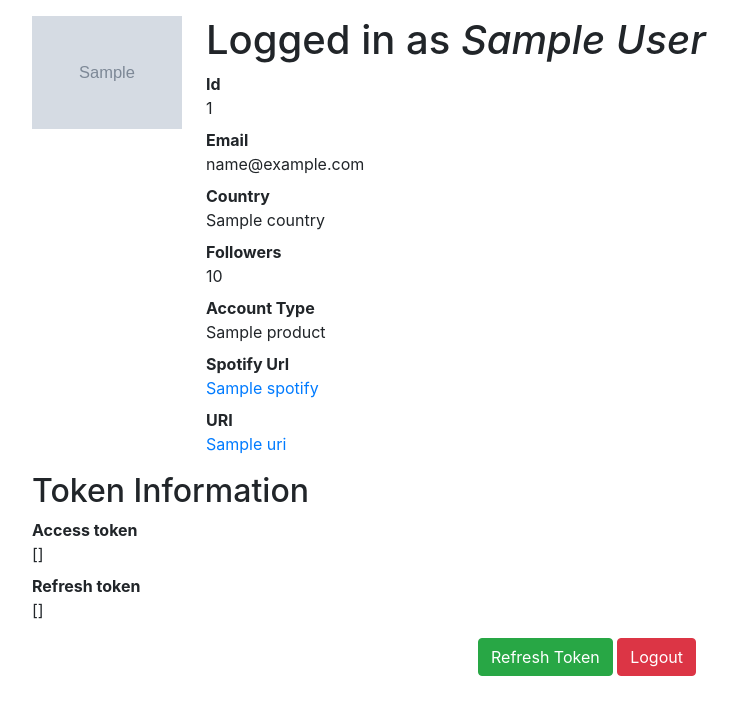
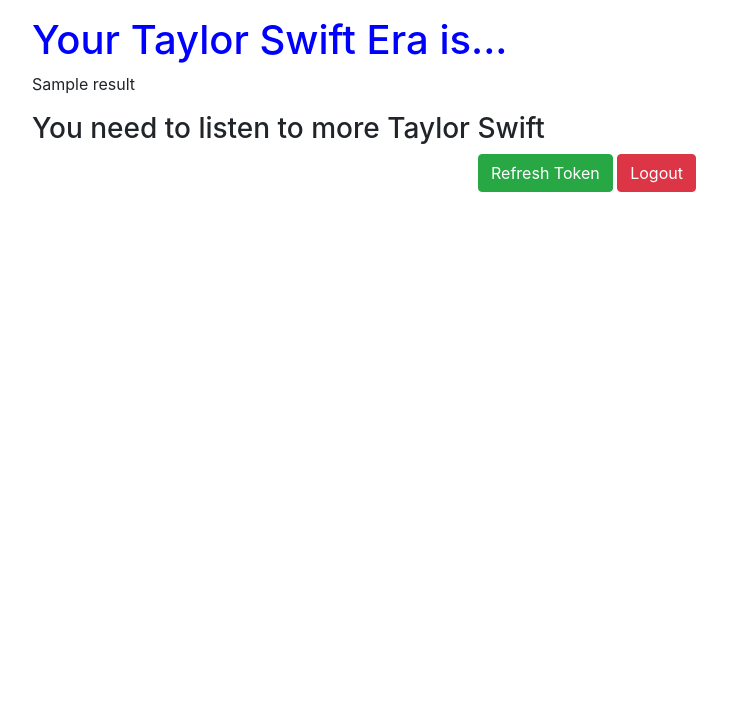
Before and after one commit to krice19/taylorswifteras, a Flask app: template templates/me.html in a window 1280 px wide. Shown: the top 715 px of the page, without its empty margins (53-791 px from the left). Run offline with Flask 2, Linux system fonts and the light colour scheme; the template is opened without the code that fills it: most values are stand-ins (such as "Sample title", 1, 10 or a date in 2020); grey boxes marked "Sample" are stand-in pictures; some libraries are stand-ins or nearby versions.

Commit message:
updating html logic

```diff
--- a/app.py
+++ b/app.py
@@ -270,7 +270,7 @@
     ev_mean = 10.558981043212121
     md_mean = 10.680990369545453
 
-    df_data = {'Albums': ["Taylor Swift",
+    df_data = {'Albums': ["Taylor Swift Debut",
                         "Fearless",
                         "Speak Now",
                         "Red",
@@ -301,8 +301,6 @@
 
     smallest = df.nsmallest(1, 'Minimum')
     name = smallest['Albums'].to_string(index=False)
-    result = "You are " + name + " era!"
+    #result = "You are " + name + " era!"
 
-    return result
-
-#render_template('test.html', data=data, tokens=session.get('tokens'))
+    return render_template('me.html', result=name, tokens=session.get('tokens'))
--- a/templates/me.html
+++ b/templates/me.html
@@ -3,31 +3,51 @@
 {% block content %}
 
 <!-- Response Data -->
-<div id="profile" class="media">
-  {% if data.images %}
-  <div class="mr-4">
-    <img class="media-object" width="150" src="{{ data.images.0.url }}"/>
-  </div>
-  {% endif %}
   <div class="media-body">
-    <h1>Logged in as <i>{{ data.display_name }}</i></h1>
+    <h1 style="color:blue;">Your Taylor Swift Era is...</h1>
     <dl class="dl-horizontal">
-      <dt>Id</dt><dd>{{ data.id }}</dd>
-      <dt>Email</dt><dd>{{ data.email }}</dd>
-      <dt>Country</dt><dd>{{ data.country }}</dd>
-      <dt>Followers</dt><dd>{{ data.followers.total }}</dd>
-      <dt>Account Type</dt><dd>{{ data.product }}</dd>
-      <dt>Spotify Url</dt><dd><a href="{{ data.external_urls.spotify }}">{{ data.external_urls.spotify }}</a></dd>
-      <dt>URI</dt><dd><a href="{{ data.uri }}">{{ data.uri }}</a></dd>
+      <dd>{{ result }}</dd>
     </dl>
   </div>
 </div>
 
-  <h2>Token Information</h2>
-  <dl class="dl-horizontal" id="tokens">
-    <dt>Access token</dt><dd class="text-truncate">{{ tokens.access_token }}</dd>
-    <dt>Refresh token</dt><dd class="text-truncate">{{ tokens.refresh_token }}</dd>
-  </dl>
+<div>
+{% if result == "Taylor Swift Debut" %}
+<iframe src="https://giphy.com/embed/3ohzUo9tgR6SVo3E2s" width="480" height="355" frameBorder="0" class="giphy-embed" allowFullScreen></iframe><p><a href="https://giphy.com/gifs/3ohzUo9tgR6SVo3E2s">via GIPHY</a></p>
+
+{% elif result == "Fearless" %}
+<iframe src="https://giphy.com/embed/3o6gfPNJ4FHe8EIarK" width="480" height="268" frameBorder="0" class="giphy-embed" allowFullScreen></iframe><p><a href="https://giphy.com/gifs/3o6gfPNJ4FHe8EIarK">via GIPHY</a></p>
+
+{% elif result == "Speak Now" %}
+<iframe src="https://giphy.com/embed/bgDd8eRNi6NK8" width="480" height="270" frameBorder="0" class="giphy-embed" allowFullScreen></iframe><p><a href="https://giphy.com/gifs/taylor-swift-bgDd8eRNi6NK8">via GIPHY</a></p>
+
+{% elif result == "Red" %}
+<iframe src="https://giphy.com/embed/EGT8bELJcw1PTFCwqP" width="480" height="180" frameBorder="0" class="giphy-embed" allowFullScreen></iframe><p><a href="https://giphy.com/gifs/taylorswift-taylor-swift-taylors-version-i-bet-you-think-about-me-EGT8bELJcw1PTFCwqP">via GIPHY</a></p>
+
+{% elif result == "1989" %}
+<iframe src="https://giphy.com/embed/WMINluEOFkvAs" width="480" height="358" frameBorder="0" class="giphy-embed" allowFullScreen></iframe><p><a href="https://giphy.com/gifs/taylor-swift-gif-gifs-gifhunt-WMINluEOFkvAs">via GIPHY</a></p>
+
+{% elif result == "Reputation" %}
+<iframe src="https://giphy.com/embed/3ohc18TrhIm9JDu8jC" width="480" height="225" frameBorder="0" class="giphy-embed" allowFullScreen></iframe><p><a href="https://giphy.com/gifs/taylorswift-taylor-swift-end-game-3ohc18TrhIm9JDu8jC">via GIPHY</a></p>
+
+{% elif result == "Lover" %}
+<iframe src="https://giphy.com/embed/XCm2qZBqbtw3IEoETJ" width="480" height="270" frameBorder="0" class="giphy-embed" allowFullScreen></iframe><p><a href="https://giphy.com/gifs/taylorswift-taylor-swift-lover-music-video-XCm2qZBqbtw3IEoETJ">via GIPHY</a></p>
+
+{% elif result == "Folklore" %}
+<iframe src="https://giphy.com/embed/zIeW9pH03t6z2butT3" width="480" height="289" frameBorder="0" class="giphy-embed" allowFullScreen></iframe><p><a href="https://giphy.com/gifs/nowthatsmusic-taylor-swift-cardigan-now-76-zIeW9pH03t6z2butT3">via GIPHY</a></p>
+
+{% elif result == "Evermore" %}
+<iframe src="https://giphy.com/embed/oO8JtuxP3KPvDvysdi" width="480" height="270" frameBorder="0" class="giphy-embed" allowFullScreen></iframe><p><a href="https://giphy.com/gifs/taylorswift-taylor-swift-willow-evermore-oO8JtuxP3KPvDvysdi">via GIPHY</a></p>
+
+{% elif result == "Midnights" %}
+<iframe src="https://giphy.com/embed/8nyug9FhGXHhClCfDC" width="480" height="270" frameBorder="0" class="giphy-embed" allowFullScreen></iframe><p><a href="https://giphy.com/gifs/taylorswift-taylor-swift-taylorswift13-midnights-8nyug9FhGXHhClCfDC">via GIPHY</a></p>
+
+{% else %}
+<h3>You need to listen to more Taylor Swift</h3>
+
+{% endif %}
+</div>
+
 {% endblock %}
 
 {% block footer %}
```
